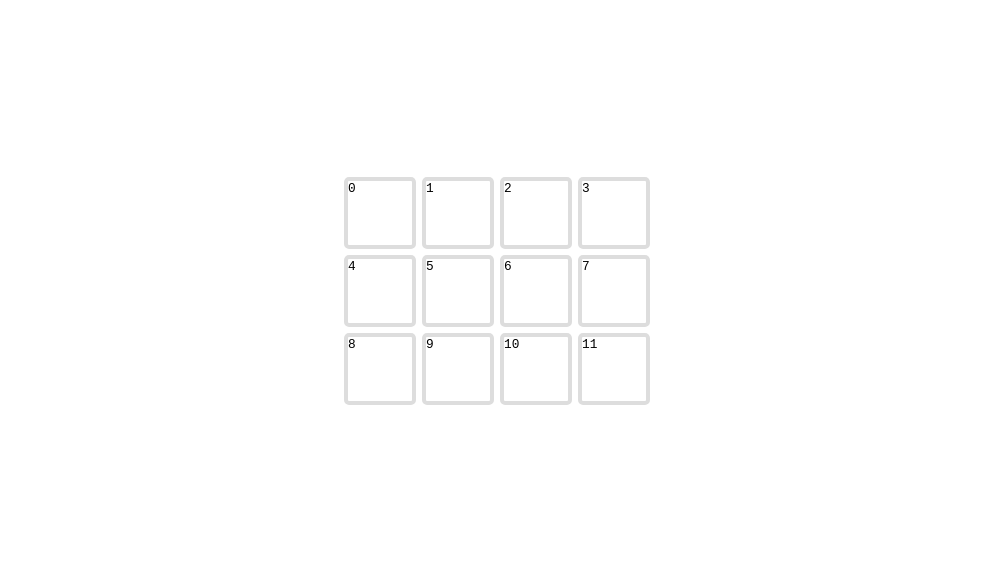
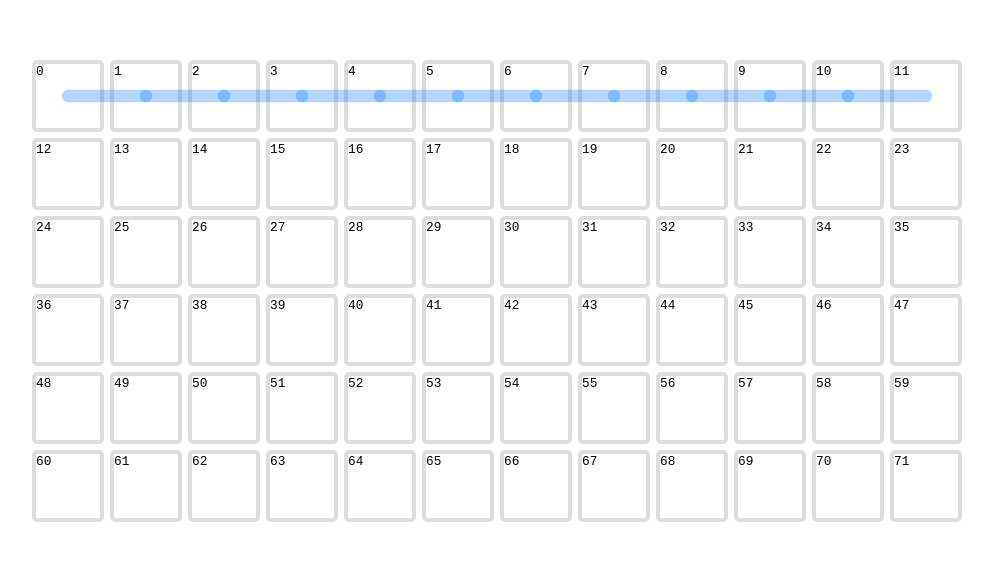
Before and after one commit to khayal0/dijkstras-algorithm, a React (Create React App) app: page / in a window 1280 px wide. Shown: the part 109-670 px from the top of the page, without its empty margins (143-1136 px from the left). Built offline with nearby package versions, Linux system fonts and the light colour scheme.

Commit message:
algorithm applied

```diff
--- a/src/components/Board/index.scss
+++ b/src/components/Board/index.scss
@@ -1,5 +1,5 @@
 .board {
   display: grid;
-  grid-template-columns: repeat(4, 1fr);
+  grid-template-columns: repeat(12, 1fr);
   gap: 0.375rem;
 }
--- a/src/components/Board/index.tsx
+++ b/src/components/Board/index.tsx
@@ -9,13 +9,9 @@ interface INode extends Array<number> {}
 function Board() {
   const origin = 0;
   const target = 11;
-
   const [graph, setGraph] = useState<INode[]>([]);
   const [blocked, setBlocked] = useState<number[]>([]);
-
-  const paths: any = new Map();
-  paths.set(0, []);
-  const visitedNodes: number[] = [...blocked];
+  const [lineDirection, setLineDirection] = useState<any>(null);
 
   useEffect(() => {
     const graph = addAdjacentNodes();
@@ -23,20 +19,18 @@ function Board() {
   }, []);
 
   useEffect(() => {
+    const visitedNodes: number[] = [...blocked];
+    const paths: any = new Map();
+    paths.set(0, [0]);
+
     let currentNode: number = origin;
     if (graph.length > 0) {
-      let counter = 0;
-      while (counter < 8) {
+      while (true) {
         let neighborNodes = graph[currentNode];
         for (let neighborNode of neighborNodes) {
           if (paths.get(neighborNode) === undefined) {
-            paths.set(neighborNode, [currentNode]);
-            // } else {
-            //   const a = paths.get(neighborNode);
-            //   const newPath = [paths.get(currentNode), currentNode];
-            //   if (a.length > newPath.length) {
-            //     paths.set(neighborNode, [currentNode]);
-            //   }
+            const previousPath = paths.get(currentNode);
+            paths.set(neighborNode, [...previousPath, neighborNode]);
           }
         }
         visitedNodes.push(currentNode);
@@ -55,11 +49,9 @@ function Board() {
 
         if (sortedUnvisitedPaths.entries().next().value === undefined) break;
         currentNode = sortedUnvisitedPaths.entries().next().value[0];
-        counter++;
       }
-
-      console.log(paths);
     }
+    setLineDirection(paths.get(target));
   }, [graph, blocked]);
 
   const addAdjacentNodes = () => {
@@ -120,15 +112,25 @@ function Board() {
 
   return (
     <div className="board">
-      {graph.map((_node: any, index: number) => (
+      {graph.map((_node: any, index: number) => {
+        let nextNode = null;
+        if (lineDirection?.includes(index)) {
+          const tempIndex = lineDirection.indexOf(index);
+          if (lineDirection[tempIndex + 1] !== undefined) {
+            nextNode = lineDirection[tempIndex + 1];
+          }
+        }
+
+        return (
           <Square
             currentSquare={index}
             key={index}
-          nextNode={null}
+            nextNode={nextNode}
             blocked={blocked.includes(index)}
             onClick={handleToggleBlock}
           />
-      ))}
+        );
+      })}
     </div>
   );
 }
--- a/src/components/Square/index.tsx
+++ b/src/components/Square/index.tsx
@@ -16,7 +16,7 @@ function Square({ currentSquare, blocked, nextNode, onClick }: any) {
 
   const getLinePosition = (): any => {
     const targetSquare = nextNode;
-
+    console.log(targetSquare);
     return {
       "1": directions.left,
       "-1": directions.right,
--- a/src/enums.ts
+++ b/src/enums.ts
@@ -1,4 +1,4 @@
 export enum BOARD {
-  WITH = 4,
-  NODES_COUNT = 12,
+  WITH = 12,
+  NODES_COUNT = 72,
 }
```
Lines whose indentation alone changed are shown as unchanged.
